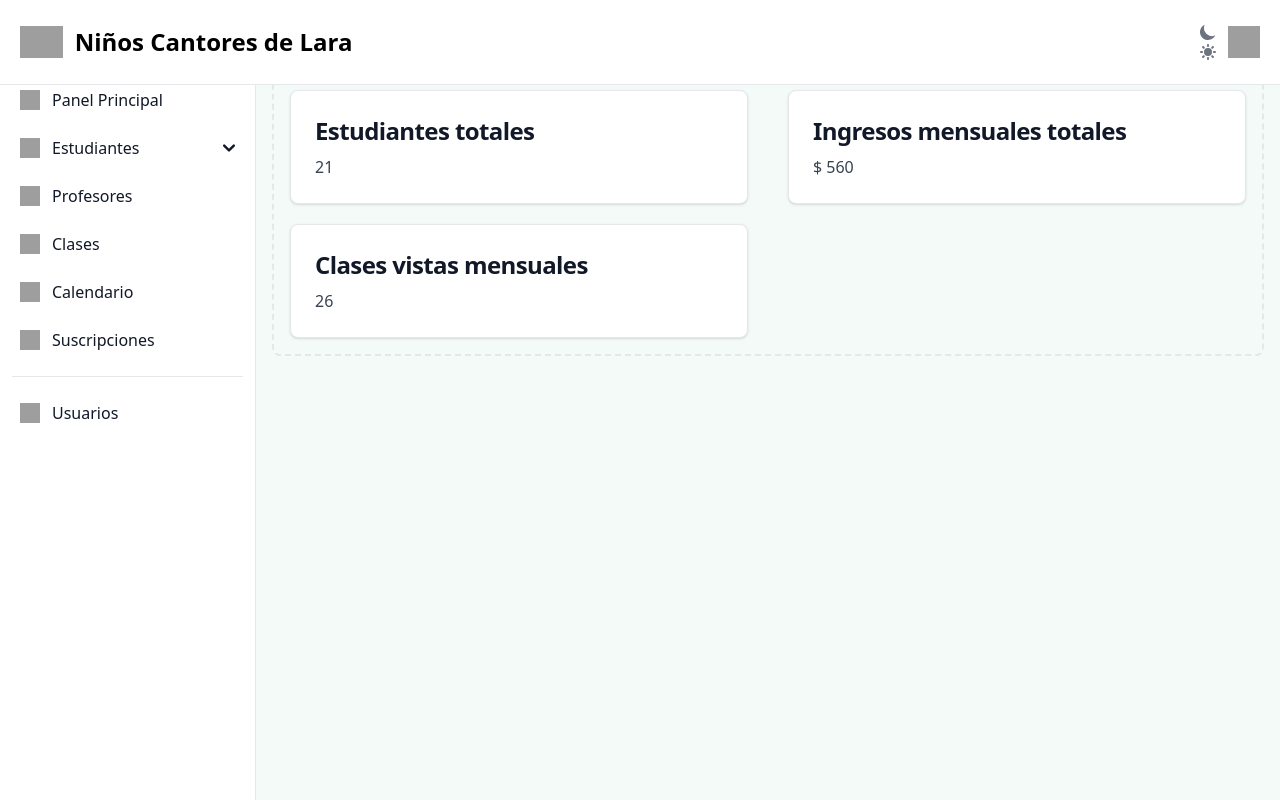
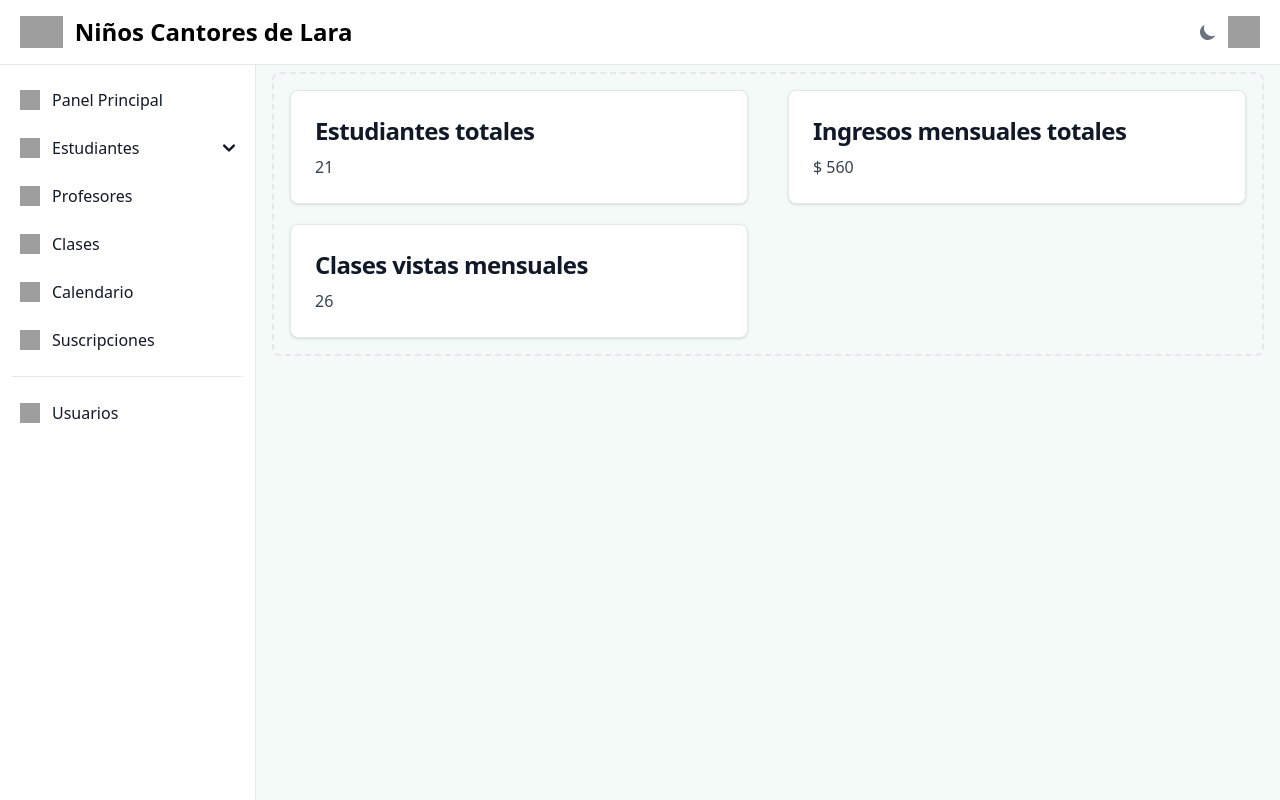
Before and after one commit to isturiz/ncl-django-project, a Django app: page / in a window 1280 px wide. Run offline with Django 4.2, Linux system fonts and the light colour scheme; a user stored in the database is signed in; style sheets or scripts are compiled from the project's sources; some libraries are stand-ins or nearby versions; grey boxes are pictures that could not be loaded.

Commit message:
fix darkmode button

```diff
--- a/templates/includes/navbar.html
+++ b/templates/includes/navbar.html
@@ -16,10 +16,10 @@
        </div>
        <div class="flex items-center">
           <div class="flex items-center ml-3">
-            <button id="theme-toggle" data-tooltip-target="tooltip-toggle" type="button" class="text-gray-500 dark:text-gray-400 hover:bg-gray-100 dark:hover:bg-gray-700 focus:outline-none focus:ring-4 focus:ring-gray-200 dark:focus:ring-gray-700 rounded-lg text-sm p-2.5">
-               <svg id="theme-toggle-dark-icon" class="w-5 h-5 hidden" fill="currentColor" viewBox="0 0 20 20" xmlns="http://www.w3.org/2000/svg"><path d="M17.293 13.293A8 8 0 016.707 2.707a8.001 8.001 0 1010.586 10.586z"></path></svg>
-               <svg id="theme-toggle-light-icon" class="w-5 h-5" fill="currentColor" viewBox="0 0 20 20" xmlns="http://www.w3.org/2000/svg"><path d="M10 2a1 1 0 011 1v1a1 1 0 11-2 0V3a1 1 0 011-1zm4 8a4 4 0 11-8 0 4 4 0 018 0zm-.464 4.95l.707.707a1 1 0 001.414-1.414l-.707-.707a1 1 0 00-1.414 1.414zm2.12-10.607a1 1 0 010 1.414l-.706.707a1 1 0 11-1.414-1.414l.707-.707a1 1 0 011.414 0zM17 11a1 1 0 100-2h-1a1 1 0 100 2h1zm-7 4a1 1 0 011 1v1a1 1 0 11-2 0v-1a1 1 0 011-1zM5.05 6.464A1 1 0 106.465 5.05l-.708-.707a1 1 0 00-1.414 1.414l.707.707zm1.414 8.486l-.707.707a1 1 0 01-1.414-1.414l.707-.707a1 1 0 011.414 1.414zM4 11a1 1 0 100-2H3a1 1 0 000 2h1z" fill-rule="evenodd" clip-rule="evenodd"></path></svg>
-             </button>
+            <button id="theme-toggle" type="button" class="text-gray-500 dark:text-gray-400 hover:bg-gray-100 dark:hover:bg-gray-700 focus:outline-none focus:ring-4 focus:ring-gray-200 dark:focus:ring-gray-700 rounded-lg text-sm p-2.5">
+               <svg id="theme-toggle-dark-icon" class="hidden w-5 h-5" fill="currentColor" viewBox="0 0 20 20" xmlns="http://www.w3.org/2000/svg"><path d="M17.293 13.293A8 8 0 016.707 2.707a8.001 8.001 0 1010.586 10.586z"></path></svg>
+               <svg id="theme-toggle-light-icon" class="hidden w-5 h-5" fill="currentColor" viewBox="0 0 20 20" xmlns="http://www.w3.org/2000/svg"><path d="M10 2a1 1 0 011 1v1a1 1 0 11-2 0V3a1 1 0 011-1zm4 8a4 4 0 11-8 0 4 4 0 018 0zm-.464 4.95l.707.707a1 1 0 001.414-1.414l-.707-.707a1 1 0 00-1.414 1.414zm2.12-10.607a1 1 0 010 1.414l-.706.707a1 1 0 11-1.414-1.414l.707-.707a1 1 0 011.414 0zM17 11a1 1 0 100-2h-1a1 1 0 100 2h1zm-7 4a1 1 0 011 1v1a1 1 0 11-2 0v-1a1 1 0 011-1zM5.05 6.464A1 1 0 106.465 5.05l-.708-.707a1 1 0 00-1.414 1.414l.707.707zm1.414 8.486l-.707.707a1 1 0 01-1.414-1.414l.707-.707a1 1 0 011.414 1.414zM4 11a1 1 0 100-2H3a1 1 0 000 2h1z" fill-rule="evenodd" clip-rule="evenodd"></path></svg>
+           </button>
              <div>
                 <button type="button" class="flex text-sm bg-white-800 rounded-full focus:ring-4 focus:ring-gray-300 dark:focus:ring-gray-600" aria-expanded="false" data-dropdown-toggle="dropdown-user">
                 <span class="sr-only">Open user menu</span>
```
Also changed, not shown: db.sqlite3.
